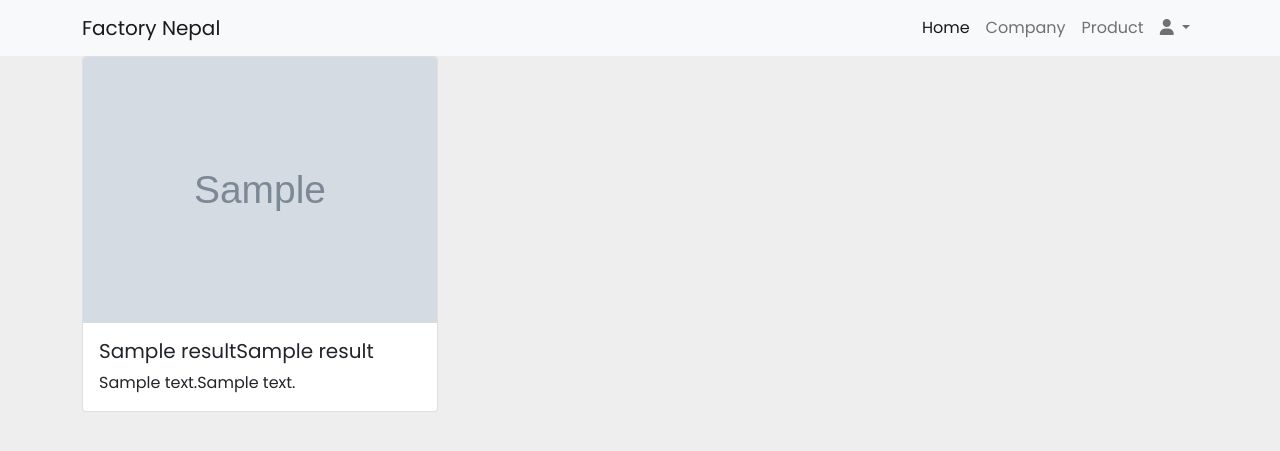
After one commit to sunil-ghimire/FactoryNepal, a Django app: template templates/main_app/search.html in a window 1280 px wide. The commit adds this page. Shown: the top 451 px of the page. Run offline with Django 4.2, Linux system fonts and the light colour scheme; the template is opened without the code that fills it: most values are stand-ins (such as "Sample title", 1, 10 or a date in 2020); grey boxes marked "Sample" are stand-in pictures.

Commit message:
search template created and basic search function done

```diff
--- a/accounts/models.py
+++ b/accounts/models.py
@@ -57,7 +57,7 @@ class Seller(models.Model):
     slug = models.SlugField(max_length=100, blank=True)
 
     def save(self, *args, **kwargs):
-        if self.password > 5:
+        if len(self.password) > 5:
             self.password = make_password(self.password)
         else:
             raise ValidationErr('Password length must be greater than 5')
--- a/templates/base.html
+++ b/templates/base.html
@@ -22,7 +22,7 @@
 <body>
     <nav class="navbar navbar-expand-lg navbar-light bg-light">
         <div class="container">
-            <a class="navbar-brand" href="#">Factory Nepal</a>
+            <a class="navbar-brand" href="/">Factory Nepal</a>
             <button class="navbar-toggler" type="button" data-bs-toggle="collapse" data-bs-target="#navbarNav"
                 aria-controls="navbarNav" aria-expanded="false" aria-label="Toggle navigation">
                 <span class="navbar-toggler-icon"></span>
@@ -30,7 +30,7 @@
             <div class="collapse navbar-collapse justify-content-end" id="navbarNav">
                 <ul class="navbar-nav">
                     <li class="nav-item">
-                        <a class="nav-link active" aria-current="page" href="#">Home</a>
+                        <a class="nav-link active" aria-current="page" href="/">Home</a>
                     </li>
                     <li class="nav-item">
                         <a class="nav-link" href="#">Company</a>
--- a/templates/accounts/homepage.html
+++ b/templates/main_app/homepage.html
@@ -7,6 +7,7 @@
             <div class="search">
                 <i class="fa fa-search"></i>
                 <form name="myform" method="POST" action="{% url 'homepage' %}">
+                    {% csrf_token %}
                     <input type="text" class="form-control" name="search" placeholder="Type company or product name ...">
                     <button class="btn btn-primary">Search</button>
                 </form>
--- /dev/null
+++ b/templates/main_app/search.html
@@ -0,0 +1,22 @@
+{% extends 'base.html' %}
+
+{% block content %}
+<div class="container">
+    <div class="row row-cols-1 row-cols-md-3 g-4">
+        {% for result in results %}
+        <div class="col">
+            <div class="card">
+                <img src="{{result.image.url}}" class="card-img-top"
+                    alt="Hollywood Sign on The Hill" />
+                <div class="card-body">
+                    <h5 class="card-title">{{result.name}}{{result.company_name}}</h5>
+                    <p class="card-text">
+                        {{result.description}}{{result.company_description}}
+                    </p>
+                </div>
+            </div>
+        </div>
+        {% endfor %}
+    </div>
+</div>
+{% endblock content %}
```
Also changed, not shown: main_app/views.py (+14 -17 lines).
